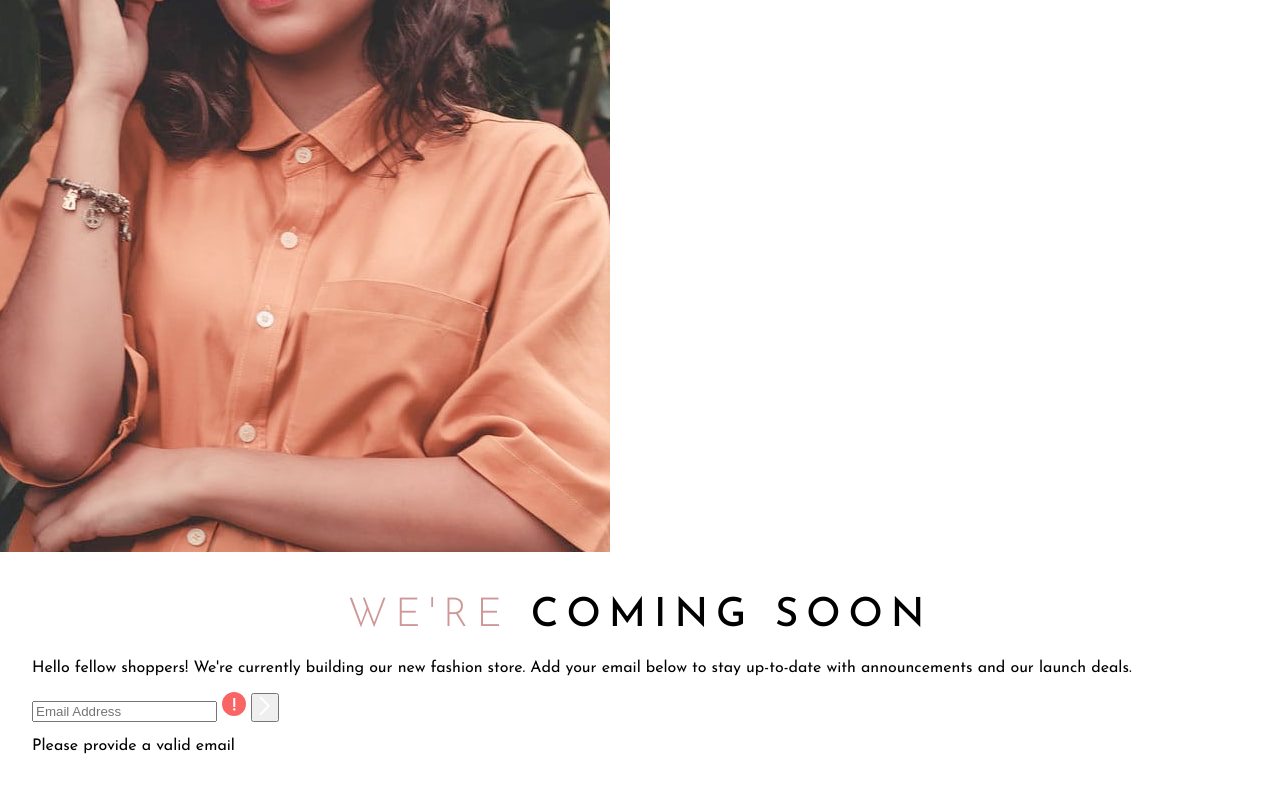
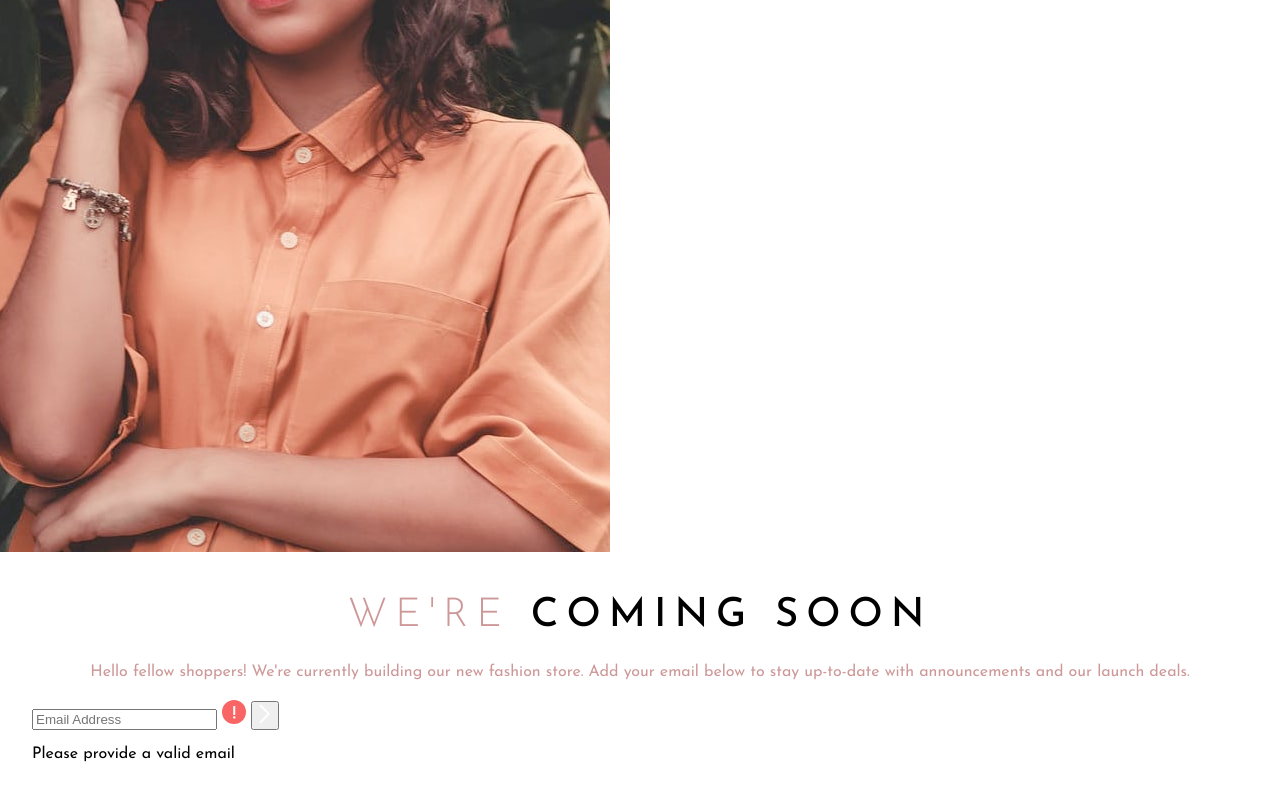
Before and after one commit to Acemeistre/FEM_Base-Apparel-coming-soon-page, a plain HTML site: page base-apparel-coming-soon-master/index.html in a window 1280 px wide. Shown: the part 318-1118 px from the top of the page. Drawn offline with Linux system fonts and the light colour scheme.

Commit message:
Add styles to .hero-text

```diff
--- a/base-apparel-coming-soon-master/index.html
+++ b/base-apparel-coming-soon-master/index.html
@@ -27,7 +27,7 @@
   </div>
   <main>
     <h1 class="hero-banner"><span>We're</span> coming soon</h1>
-    <p>Hello fellow shoppers! We're currently building our new fashion store.
+    <p class="hero-text">Hello fellow shoppers! We're currently building our new fashion store.
       Add your email below to stay up-to-date with announcements and our launch deals.</p>
     <form class="search-wrapper" novalidate>
       <input type="email" placeholder="Email Address" aria-describedby="error" aria-invalid="false"/>
--- a/base-apparel-coming-soon-master/styles.css
+++ b/base-apparel-coming-soon-master/styles.css
@@ -51,3 +51,9 @@ main {
     font-weight: 300;
     color: var(--color-pink)
 }
+
+.hero-text {
+    color: var(--color-pink);
+    text-align: center;
+    line-height: var(--spacing-300);
+}
```
